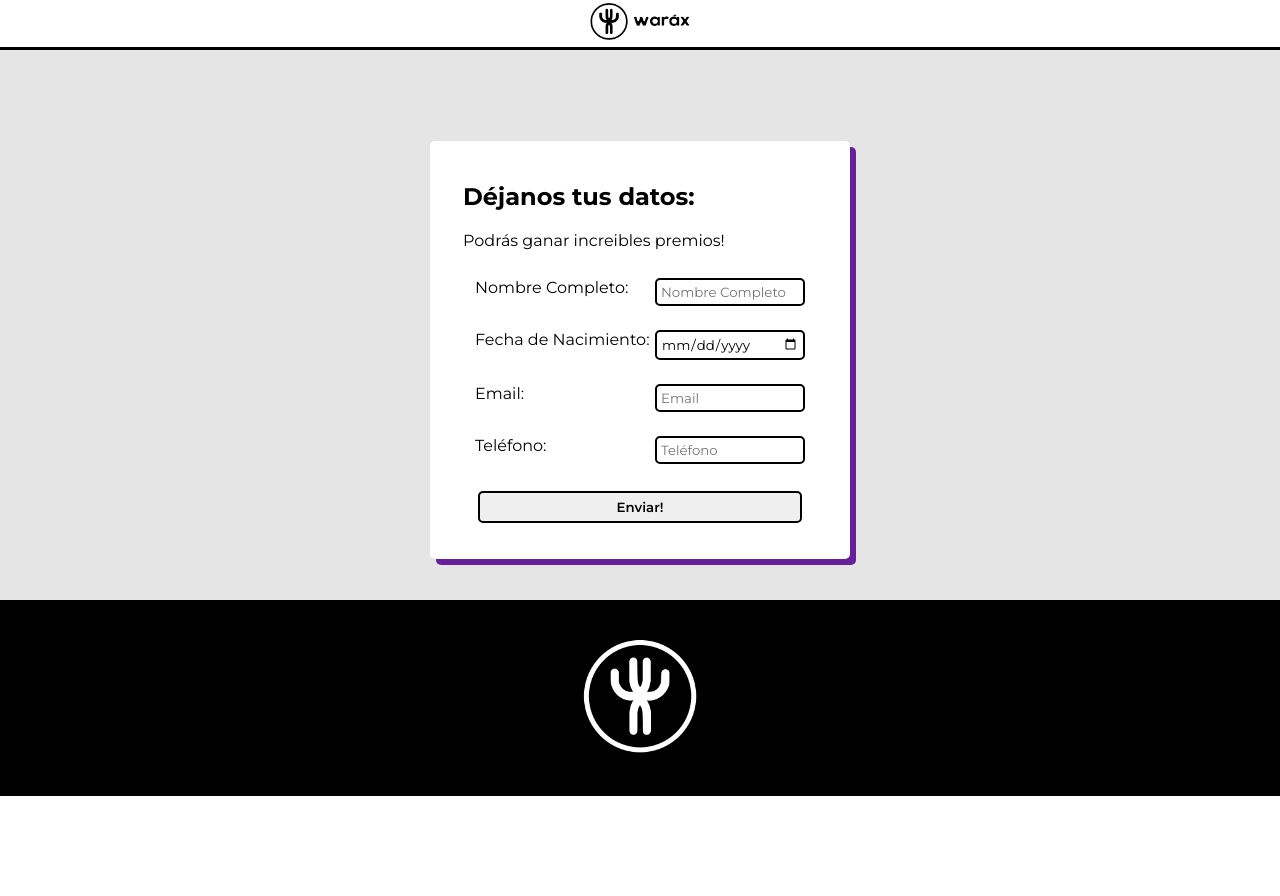
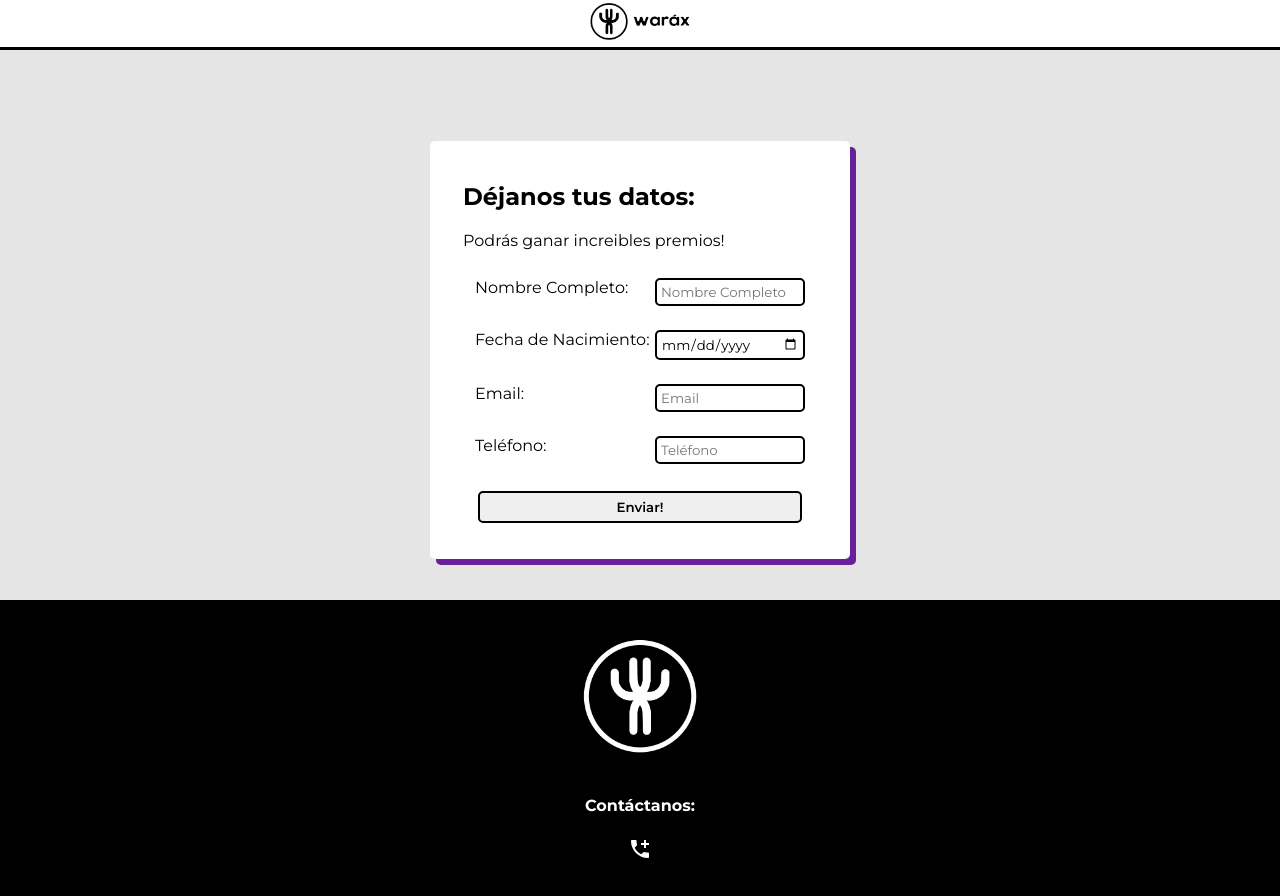
Before and after one commit to dave-torr/warax, a Next.js app: page /forms in a window 1280 px wide. Shown: the top 896 px of the page. Before the commit the page ends 800 px from the top, so only its background shows below. Built offline with nearby package versions, Linux system fonts and the light colour scheme.

Commit message:
minor home corrections, events and footer

```diff
--- a/components/events.js
+++ b/components/events.js
@@ -380,7 +380,9 @@ export function HomeEventDisplayer(props){
                 </div>
                 <div className={styles.eventCalendarContent}>
                     <h1>Eventos Próximos</h1>
-                    {eachEventDisp(sortedArray)}
+
+                    {/* {eachEventDisp(sortedArray)} */}
+                    <h3> Muy pronto los mejores eventos más cerca de ti</h3>
                 </div>
             </div>
             </>
--- a/components/navi.js
+++ b/components/navi.js
@@ -9,6 +9,8 @@ import FacebookIcon from '@material-ui/icons/Facebook';
 import YouTubeIcon from '@material-ui/icons/YouTube';
 
 import ShoppingCartIcon from '@material-ui/icons/ShoppingCart';
+import AddIcCall from '@material-ui/icons/AddIcCall';
+import Directions from '@material-ui/icons/Directions';
 
 import { Dialog } from '@material-ui/core'
 import { NavigationTwoTone } from "@material-ui/icons";
@@ -189,7 +191,6 @@ export function Navi(props){
         </>
     )
 }
-
 export function NaviTwo(props){
     return(
         <>
@@ -210,7 +211,6 @@ export function NaviTwo(props){
         </>
     )
 }
-
 export function Footer(props){
 
     let footerLinkArr=[
@@ -249,8 +249,17 @@ export function Footer(props){
                     />
                     </a>
                 </Link>
-                {/* <iframe src="https://giphy.com/embed/l41YbRMqR9jrrCodq" width="120" height="120" frameBorder="0"></iframe> */}
+                <div className={styles.contactData}>
+                    <h4>Contáctanos:</h4>
+                    <h5>
+                        <a href="tel:593993712981"><AddIcCall /> </a>
+                        {/* &nbsp; &nbsp; &nbsp; */}
+                        {/* <a href="tel:593993712981"><Directions /> </a> */}
+                    </h5>
+                </div>
             </div>
         </>
     )
 }
+
+//  npm install @mui/material
--- a/pages/index.js
+++ b/pages/index.js
@@ -369,8 +369,8 @@ export default function Home() {
         <br></br>
 
 
-            {/* {homeSwitcher()} */}
-            {carouselDispl()}
+            {homeLanding()}
+            {/* {carouselDispl()} */}
 
 
 
--- a/styles/components/navi.module.css
+++ b/styles/components/navi.module.css
@@ -146,6 +146,11 @@
     width: 100px;
 }
 
+.contactData{
+    color: white;
+    text-align: center;
+}
+
 @media (max-width: 750px) {
     .naviGenCont{
         padding: unset;
```
